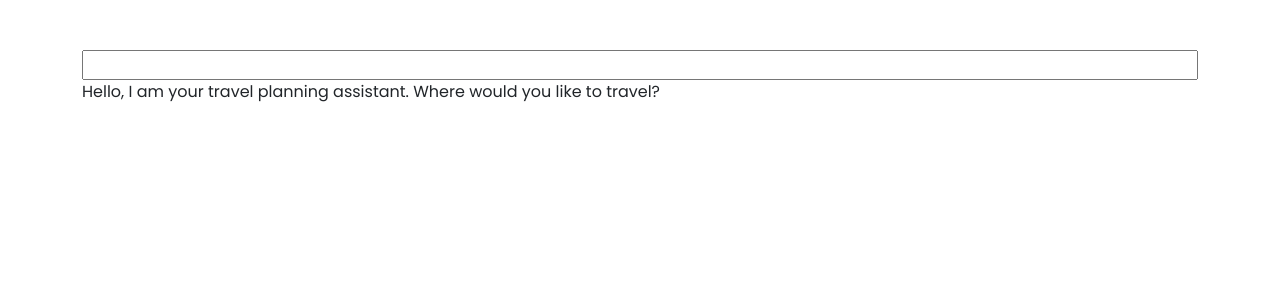
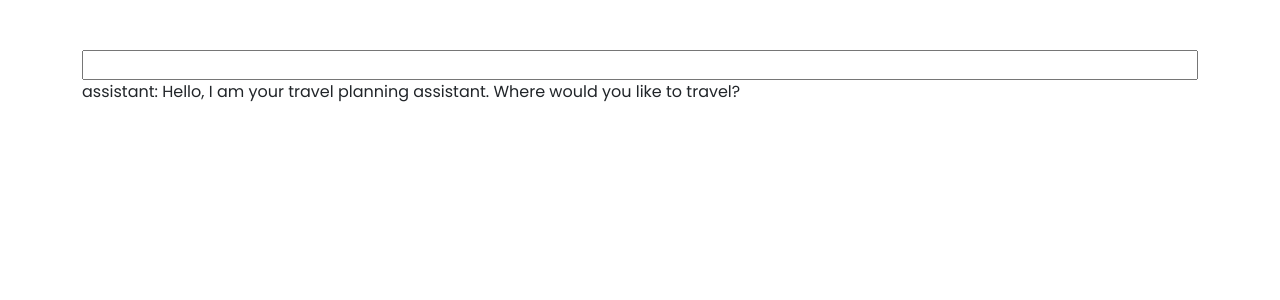
Before and after one commit to kobemaristela/TravelWise, a Django app: template travelwise/frontend/templates/travel/create.html in a window 1280 px wide. Shown: the part 70-370 px from the top of the page. Run offline with Django 4.2, Linux system fonts and the light colour scheme; the template is opened without the code that fills it, so the values that code supplies are empty; parts of the project's set-up code (start-up, migrations or seed data) failed here and were passed over; some libraries are stand-ins or nearby versions.

Commit message:
Standardize message display format

```diff
--- a/travelwise/frontend/templates/travel/create.html
+++ b/travelwise/frontend/templates/travel/create.html
@@ -9,7 +9,7 @@
   <div class="container">
     <input type="text" id="chat-input"></input>
     <div id="chat-messages">
-        <div>Hello, I am your travel planning assistant. Where would you like to travel?</div>
+        <div>assistant: Hello, I am your travel planning assistant. Where would you like to travel?</div>
         {% for message in messages %}
             <div>{{message.role}}: {{message.content}}</div>
         {% endfor %}
@@ -32,10 +32,14 @@
         api
             .chat(id, chatInput.value)
             .then(function(response) {
+                let userMessageDiv = document.createElement('div');
+                userMessageDiv.innerText = `user: ${chatInput.value}`;
+                chatMessages.appendChild(userMessageDiv);
+
                 let message = response['message'];
 
                 let messageDiv = document.createElement('div');
-                messageDiv.innerText = message;
+                messageDiv.innerText = `assistant: ${message}`;
 
                 chatMessages.appendChild(messageDiv);
             })
```
